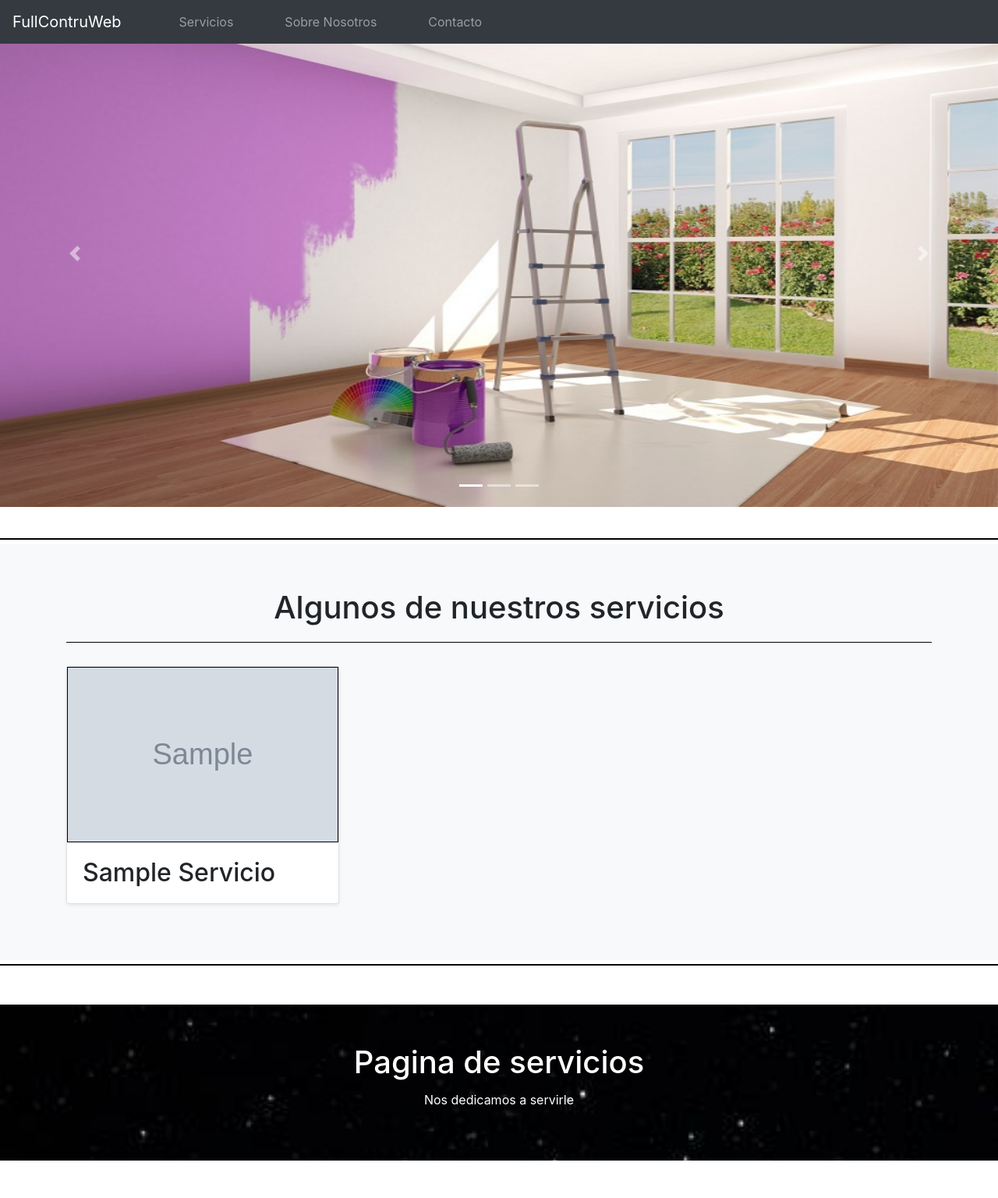
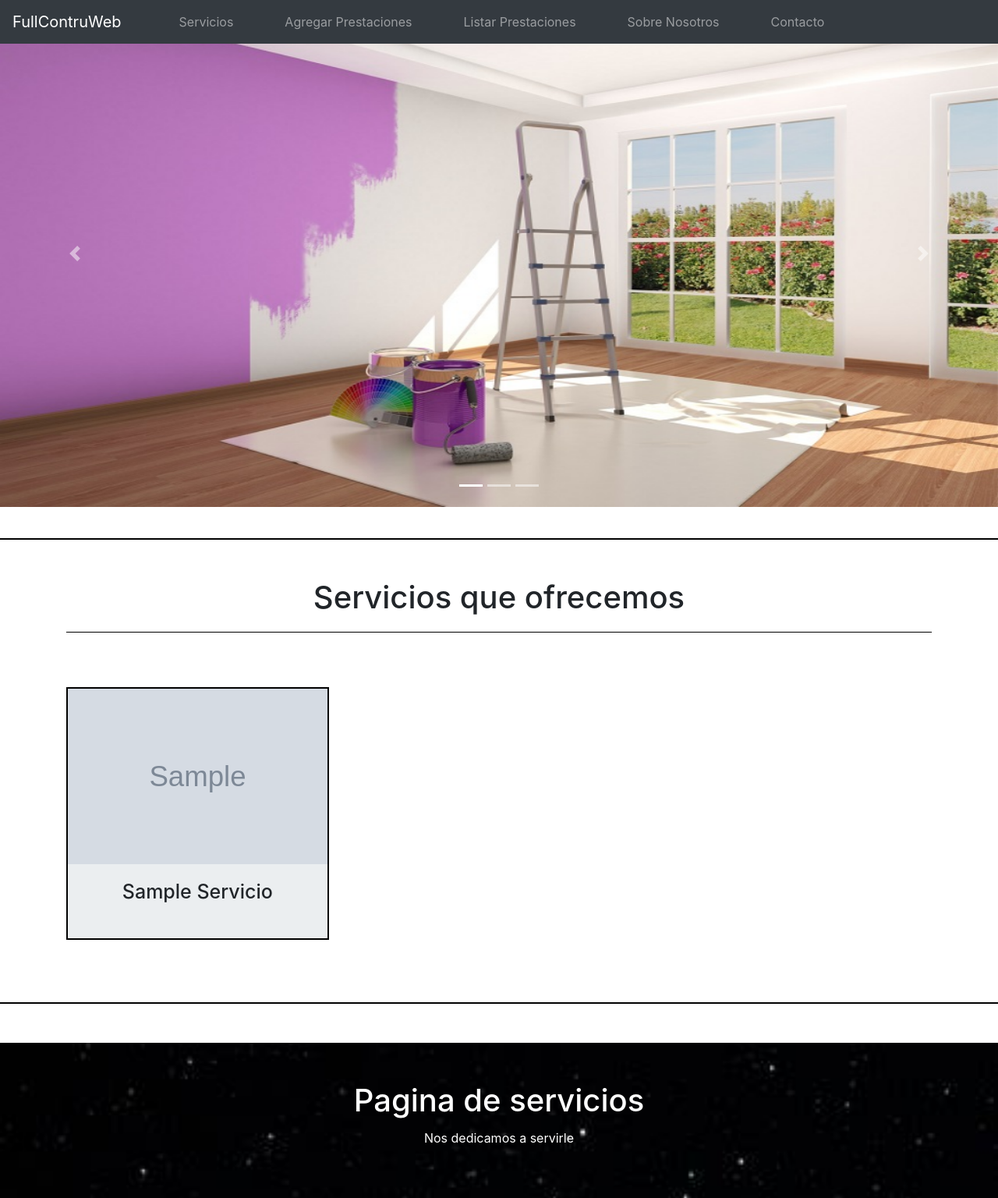
Before and after one commit to TheFlyDog/FullCWeb, a Django app: page / in a window 1280 px wide. Shown: the top 1536 px of the page at 78% size. Run offline with Django 3.2, Linux system fonts and the light colour scheme; tables that the repository leaves empty hold one stand-in row (values such as "Sample post"); grey boxes marked "Sample" are stand-in pictures.

Commit message:
Proyecto finalizado

```diff
--- a/FullCWeb/FullCApp/static/css/estilo.css
+++ b/FullCWeb/FullCApp/static/css/estilo.css
@@ -49,7 +49,6 @@ nav li {
 .container .img-album {
     width: 100%;
     height: 225px;
-    border: 0.1px solid black;
 }
 
 .container p {
@@ -112,6 +111,78 @@ nav li {
 }
 
 
+/* Galeria inicio */
+
+
+/* Contenido Pag Inicio */
+
+.servicios {
+    display: grid;
+    grid-template-columns: repeat(3, 1fr);
+    gap: 50px;
+    margin: auto;
+    margin-bottom: 50px;
+}
+
+.container .titulo-servicios {
+    text-align: center;
+    margin: 50px 0;
+    padding-bottom: 20px;
+    border-bottom: 1px solid black;
+}
+
+.servicio {
+    width: 100%;
+    margin-top: 20px;
+    margin-bottom: 30px;
+    border: 2px solid black;
+}
+
+.servicio img {
+    width: 100%;
+    height: 300px;
+    object-fit: cover;
+}
+
+.servicio .detalle {
+    padding: 5px;
+}
+
+.servicio .contenedor_servicio {
+    background-color: rgb(235, 238, 240);
+    width: 100%;
+    height: 320px;
+    margin: auto;
+    text-align: center;
+}
+
+.servicio h5 {
+    font-size: 15px;
+}
+
+.servicio h2 {
+    font-size: 25px;
+}
+
+.servicio h3 {
+    font-size: 15px;
+}
+
+@media(max-width: 1250px) {
+    .servicios {
+        display: grid;
+        grid-template-columns: repeat(2, 1fr);
+    }
+}
+
+@media(max-width: 700px) {
+    .servicios {
+        display: grid;
+        grid-template-columns: repeat(1, 1fr);
+    }
+}
+
+
 /* Slider */
 
 .carousel-item img {
--- a/FullCWeb/FullCApp/templates/FullCApp/base.html
+++ b/FullCWeb/FullCApp/templates/FullCApp/base.html
@@ -26,8 +26,14 @@
 		 </button>
 		<div class="collapse navbar-collapse" id="navbarCollapse">
 		    <ul class="navbar-nav mr-auto">
-		      <li class="nav-item">
+			  <li class="nav-item">
 		        <a class="nav-link" href="{% url 'servicios' %}">Servicios</a>
+		      </li>
+			    <li class="nav-item">
+		        <a class="nav-link" href="{% url 'agregar_prestacion' %}">Agregar Prestaciones</a>
+		      </li>
+			  <li class="nav-item">
+		        <a class="nav-link" href="{% url 'listar_prestacion' %}">Listar Prestaciones</a>
 		      </li>
 		      <li class="nav-item">
 		        <a class="nav-link" href="{% url 'sobre_nosotros'%}">Sobre Nosotros</a>
--- a/FullCWeb/FullCApp/templates/FullCApp/inicio.html
+++ b/FullCWeb/FullCApp/templates/FullCApp/inicio.html
@@ -37,25 +37,22 @@
 
     <hr class="separacion-galeria-1">
 
-    <div class="album py-5 bg-light">
-	    <div class="container">
-	    	<h1 class="titulo-galeria">Algunos de nuestros servicios</h1>
+	<div class="container">
+		<h1 class="titulo-servicios">Servicios que ofrecemos</h1>
+		<div class="servicios">
 			{% for s in servicios %}
-			<div class="row">
-		        <div class="col-md-4">
-		            <div class="card mb-4 shadow-sm">
-						{% if s.imagen %} <!-- Si el producto presenta imagen, esta se muestra -->
+				<div class="servicio">
+					<div class="contenedor_servicio">
+						{% if s.imagen %}
 							<img src="{{ s.imagen.url }}" alt="imagen servicio" class="img-album">
 						{% endif %}
 						<div class="card-body">
 							<h2 class="card-text">{{ s.nombre | title }}</h2>
-							</div>
 						</div>
-		            </div>
-		        </div>
-	        </div>
+					</div>
+				</div>
 			{% endfor %}
-	    </div>
+		</div>
 	</div>
 
 	<hr class="separacion-galeria-2">
--- a/FullCWeb/FullCApp/urls.py
+++ b/FullCWeb/FullCApp/urls.py
@@ -12,5 +12,9 @@ urlpatterns = [
     path('', inicio, name="inicio"),
     path('contacto/', contacto, name="contacto"),
     path('sobre-nosotros/', sobre_nosotros, name="sobre_nosotros"),
-    path('servicios/', servicios, name="servicios")
+    path('servicios/', servicios, name="servicios"),
+    path('agregar-prestacion/', agregar_prestacion, name="agregar_prestacion"),
+    path('listar-prestacion/', listar_prestacion, name="listar_prestacion"),
+    path('modificar-prestacion/<id>/', modificar_prestacion, name="modificar_prestacion"),
+    path('eliminar-prestacion/<id>/', eliminar_prestacion, name="eliminar_prestacion"),
 ]
--- a/FullCWeb/FullCApp/views.py
+++ b/FullCWeb/FullCApp/views.py
@@ -51,3 +51,73 @@ def servicios(request):
         'servicios' : servicios
     }
     return render(request, 'Servicios/servicios.html', data)
+
+# //----- AGREGAR PEDIDO VISTA -----//
+
+def agregar_prestacion(request):
+    data = {
+        'form' : PrestacionForm
+    }
+
+
+    if request.method == 'POST':
+        formulario = PrestacionForm(data=request.POST)
+        if formulario.is_valid():
+            formulario.save()
+            messages.success(request, 'La prestacion solicitada fue registrado exitosamente!')
+        else:
+            data["form"] = formulario
+
+    return render(request, 'Prestaciones/agregar.html', data)
+
+# //----- LISTAR PEDIDO VISTA -----//
+
+
+def listar_prestacion(request):
+    prestaciones = Prestacion.objects.all()
+
+    page = request.GET.get('page', 1)
+
+    try:
+        paginator = Paginator(prestaciones, 5)
+        prestaciones = paginator.page(page)
+    except:
+        raise Http404
+
+    data = {
+        'entity' : prestaciones,
+        'paginator': paginator
+    }
+
+    return render(request, 'Prestaciones/listar.html', data)
+
+# //----- MODIFICAR PEDIDO VISTA -----//
+
+def modificar_prestacion(request, id):
+
+    #busca el id obtenido en la url
+    prestacion = get_object_or_404(Prestacion, id=id)
+
+    data = {
+        'form' : PrestacionForm(instance=prestacion)
+    }
+
+    if request.method == 'POST':
+        formulario = PrestacionForm(data=request.POST, instance=prestacion)
+        if formulario.is_valid():
+            formulario.save()
+            messages.success(request, "Los datos de la prestacion que solicito, se modificaron correctamente!")
+            return redirect(to="listar_prestacion")
+        else:
+            data["form"] = formulario
+
+    return render(request, 'Prestaciones/modificar.html', data)
+
+# //----- ELIMINAR PEDIDO VISTA -----//
+
+
+def eliminar_prestacion(request, id):
+    prestacion = get_object_or_404(PrestacionForm, id=id)
+    prestacion.delete()
+    messages.success(request, "La prestacion que había solicitado, se ha eliminado correctamente!")
+    return redirect(to='listar_prestacion')
```
Also changed, not shown: FullCWeb/FullCApp/static/js/validaRut.js (added, +47 -0 lines), FullCWeb/FullCApp/templates/Prestaciones/agregar.html (added, +48 -0 lines), FullCWeb/FullCApp/templates/Prestaciones/listar.html (added, +90 -0 lines), FullCWeb/FullCApp/templates/Prestaciones/modificar.html (added, +42 -0 lines), FullCWeb/FullCApp/templates/Prestaciones/paginator.html (added, +46 -0 lines), FullCWeb/Media/Servicios/Servicio1.jpg (added), FullCWeb/Media/Servicios/Servicio2.jpg (added), FullCWeb/Media/Servicios/Servicio3.jpg (added).
